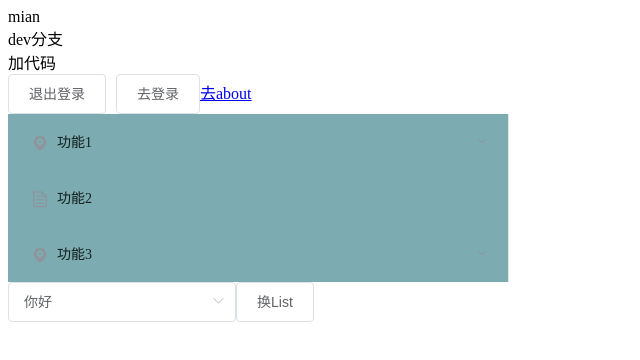
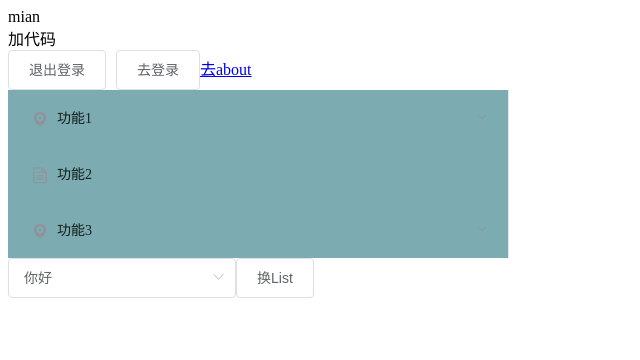
Before and after one commit to wynomoon/vue2.0, a Vue app: page / in a window 1280 px wide. Shown: the top 360 px of the page, without its empty margins (0-640 px from the left). Built offline with nearby package versions, Linux system fonts and the light colour scheme; sample sign-in values are in the browser's storage.

Commit message:
什么操作

```diff
--- a/src/views/home.vue
+++ b/src/views/home.vue
@@ -1,7 +1,6 @@
 <template>
   <div>
     <div>mian</div>
-    <div>dev分支</div>
     <div>加代码</div>
     <el-button @click="remove">退出登录</el-button>
     <el-button @click="toLogin">去登录</el-button>
```
